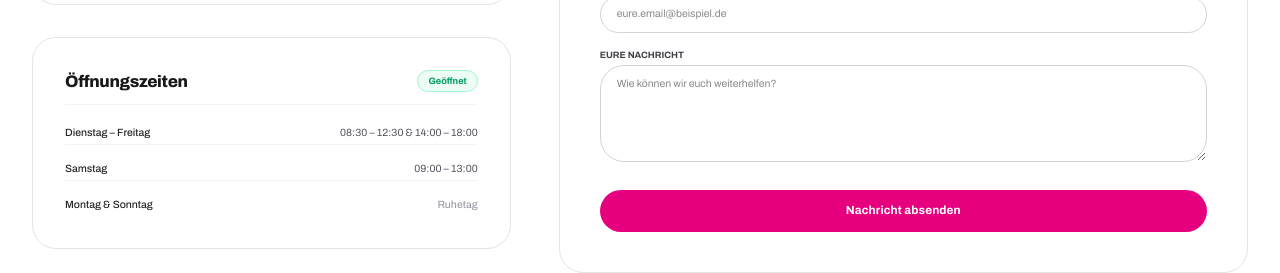
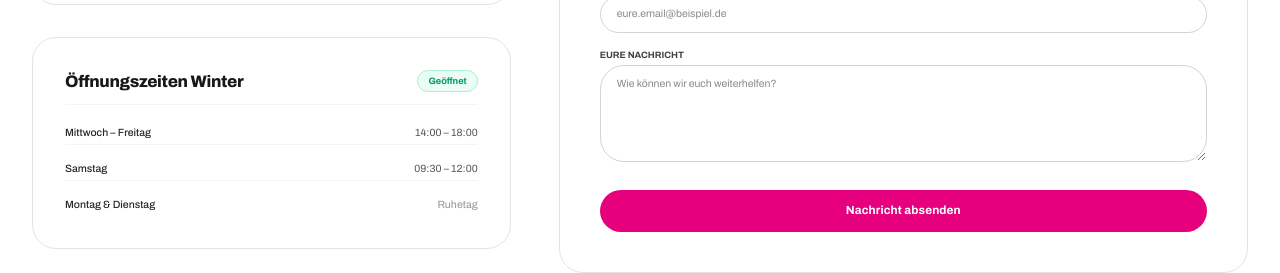
Before and after one commit to dmytro-webild/7bc4f24f-157f-4a52-96df-e06652732a77, a React (Vite) app: page /kontakt in a window 1280 px wide. Shown: the part 826-1099 px from the top of the page. Built offline with nearby package versions, Linux system fonts and the light colour scheme; a web font is replaced by a local one.

Commit message:
Update src/pages/KontaktPage.tsx

```diff
--- a/src/pages/KontaktPage.tsx
+++ b/src/pages/KontaktPage.tsx
@@ -39,7 +39,7 @@ export default function KontaktPage() {
       {/* MAIN CONTENT GRID */}
       <section className="max-w-[100rem] mx-auto px-4 lg:px-8">
         <div className="grid grid-cols-1 lg:grid-cols-12 gap-12">
-          {/* Kontaktdaten & Öffnungszeiten */}
+          {/* Kontaktdaten & Öffnungszeiten Winter */}
           <div className="lg:col-span-5 space-y-8">
             {/* Kontaktdaten */}
             <div className="card p-8 space-y-6">
@@ -79,11 +79,11 @@ export default function KontaktPage() {
               </div>
             </div>
 
-            {/* Öffnungszeiten */}
+            {/* Öffnungszeiten Winter */}
             <div className="card p-8 space-y-4">
               <div className="flex justify-between items-center border-b border-zinc-100 pb-3">
                 <h2 className="text-2xl font-bold text-zinc-900">
-                  Öffnungszeiten
+                  Öffnungszeiten Winter
                 </h2>
                 <span className="text-xs font-bold text-emerald-600 bg-emerald-50 px-2.5 py-1 rounded-full border border-emerald-200">
                   Geöffnet
@@ -92,15 +92,15 @@ export default function KontaktPage() {
 
               <div className="space-y-3 text-sm text-zinc-600">
                 <div className="flex justify-between py-1 border-b border-zinc-100">
-                  <span className="font-medium text-zinc-800">Dienstag – Freitag</span>
-                  <span>08:30 – 12:30 & 14:00 – 18:00</span>
+                  <span className="font-medium text-zinc-800">Mittwoch – Freitag</span>
+                  <span> 14:00 – 18:00</span>
                 </div>
                 <div className="flex justify-between py-1 border-b border-zinc-100">
                   <span className="font-medium text-zinc-800">Samstag</span>
-                  <span>09:00 – 13:00</span>
+                  <span>09:30 – 12:00</span>
                 </div>
                 <div className="flex justify-between py-1">
-                  <span className="font-medium text-zinc-800">Montag & Sonntag</span>
+                  <span className="font-medium text-zinc-800">Montag &amp; Dienstag</span>
                   <span className="text-zinc-400 font-medium">Ruhetag</span>
                 </div>
               </div>
```
